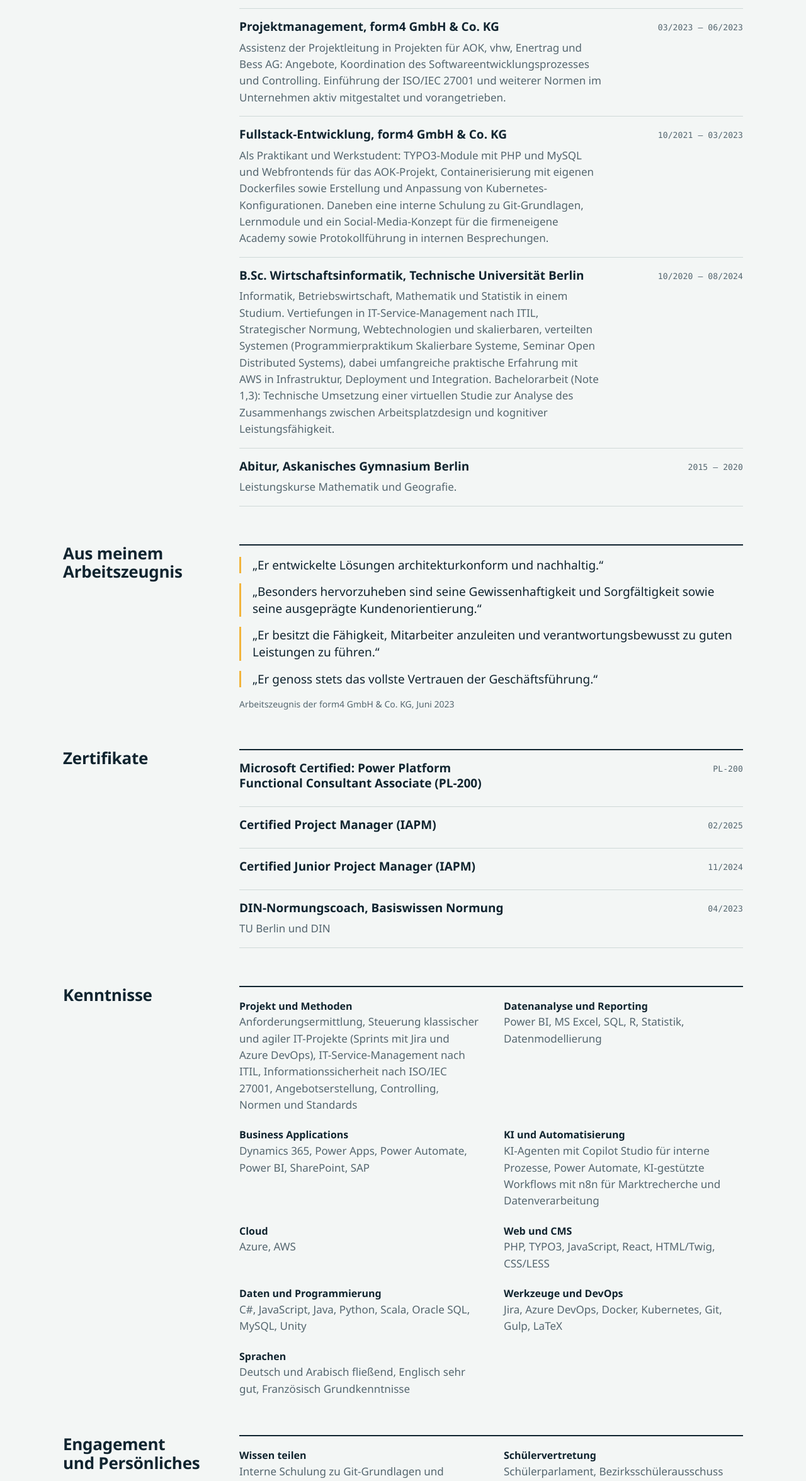
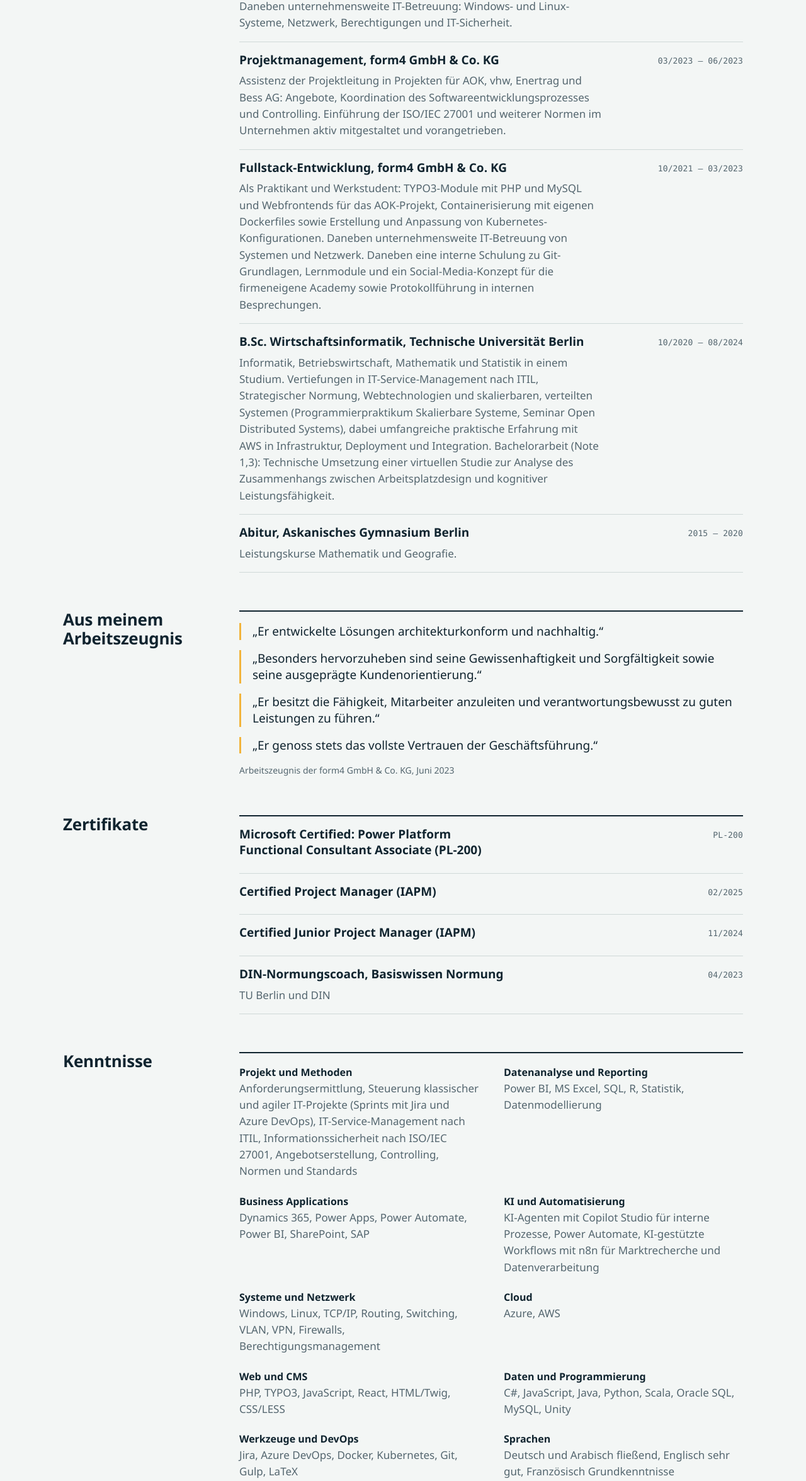
Before and after one commit to Odai-Mawed/Odai-Mawed.github.io, a plain HTML site: page index.html in a window 1280 px wide. Shown: the part 2180-4531 px from the top of the page at 63% size. Drawn offline with Linux system fonts and the light colour scheme.

Commit message:
Systeme und Netzwerk sowie unternehmensweite IT-Betreuung ergänzen
Co-Authored-By: Claude Opus 5.5 <noreply@anthropic.com>
Claude-Session: https://claude.ai/code/session_013YeMqW2kHUiqhRHVCd9QU5

```diff
--- a/index.html
+++ b/index.html
@@ -152,9 +152,9 @@
   <section class="block split">
     <h2>Laufbahn</h2>
     <ul class="rows">
-      <li><h3>Solution Architect &amp; Junior Project Manager, KOSTBAR</h3><p>Anforderungsermittlung mit den Fachbereichen, Konzeption von Lösungsarchitekturen mit Dynamics 365, Power Platform, Azure und SAP, Planung und Steuerung von Kundenprojekten bis zu Test und Abnahme, Strukturierung von Datenmodellen, Automatisierung von Geschäftsprozessen, Entwicklung von JavaScript-Webressourcen und Komponenten in C# für Dynamics 365, KI-Agenten mit Copilot Studio für interne Prozesse sowie Berichte an die Geschäftsführung. Kunden vor allem aus dem öffentlichen und öffentlichkeitsnahen Umfeld.</p><span class="mono">06/2024 – heute</span></li>
+      <li><h3>Solution Architect &amp; Junior Project Manager, KOSTBAR</h3><p>Anforderungsermittlung mit den Fachbereichen, Konzeption von Lösungsarchitekturen mit Dynamics 365, Power Platform, Azure und SAP, Planung und Steuerung von Kundenprojekten bis zu Test und Abnahme, Strukturierung von Datenmodellen, Automatisierung von Geschäftsprozessen, Entwicklung von JavaScript-Webressourcen und Komponenten in C# für Dynamics 365, KI-Agenten mit Copilot Studio für interne Prozesse sowie Berichte an die Geschäftsführung. Kunden vor allem aus dem öffentlichen und öffentlichkeitsnahen Umfeld. Daneben unternehmensweite IT-Betreuung: Windows- und Linux-Systeme, Netzwerk, Berechtigungen und IT-Sicherheit.</p><span class="mono">06/2024 – heute</span></li>
       <li><h3>Projektmanagement, form4 GmbH &amp; Co. KG</h3><p>Assistenz der Projektleitung in Projekten für AOK, vhw, Enertrag und Bess AG: Angebote, Koordination des Softwareentwicklungsprozesses und Controlling. Einführung der ISO/IEC 27001 und weiterer Normen im Unternehmen aktiv mitgestaltet und vorangetrieben.</p><span class="mono">03/2023 – 06/2023</span></li>
-      <li><h3>Fullstack-Entwicklung, form4 GmbH &amp; Co. KG</h3><p>Als Praktikant und Werkstudent: TYPO3-Module mit PHP und MySQL und Webfrontends für das AOK-Projekt, Containerisierung mit eigenen Dockerfiles sowie Erstellung und Anpassung von Kubernetes-Konfigurationen. Daneben eine interne Schulung zu Git-Grundlagen, Lernmodule und ein Social-Media-Konzept für die firmeneigene Academy sowie Protokollführung in internen Besprechungen.</p><span class="mono">10/2021 – 03/2023</span></li>
+      <li><h3>Fullstack-Entwicklung, form4 GmbH &amp; Co. KG</h3><p>Als Praktikant und Werkstudent: TYPO3-Module mit PHP und MySQL und Webfrontends für das AOK-Projekt, Containerisierung mit eigenen Dockerfiles sowie Erstellung und Anpassung von Kubernetes-Konfigurationen. Daneben unternehmensweite IT-Betreuung von Systemen und Netzwerk. Daneben eine interne Schulung zu Git-Grundlagen, Lernmodule und ein Social-Media-Konzept für die firmeneigene Academy sowie Protokollführung in internen Besprechungen.</p><span class="mono">10/2021 – 03/2023</span></li>
       <li><h3>B.Sc. Wirtschaftsinformatik, Technische Universität Berlin</h3><p>Informatik, Betriebswirtschaft, Mathematik und Statistik in einem Studium. Vertiefungen in IT-Service-Management nach ITIL, Strategischer Normung, Webtechnologien und skalierbaren, verteilten Systemen (Programmierpraktikum Skalierbare Systeme, Seminar Open Distributed Systems), dabei umfangreiche praktische Erfahrung mit AWS in Infrastruktur, Deployment und Integration. Bachelorarbeit (Note 1,3): Technische Umsetzung einer virtuellen Studie zur Analyse des Zusammenhangs zwischen Arbeitsplatzdesign und kognitiver Leistungsfähigkeit.</p><span class="mono">10/2020 – 08/2024</span></li>
       <li><h3>Abitur, Askanisches Gymnasium Berlin</h3><p>Leistungskurse Mathematik und Geografie.</p><span class="mono">2015 – 2020</span></li>
     </ul>
@@ -188,6 +188,7 @@
       <div><h3>Datenanalyse und Reporting</h3><p>Power BI, MS Excel, SQL, R, Statistik, Datenmodellierung</p></div>
       <div><h3>Business Applications</h3><p>Dynamics 365, Power Apps, Power Automate, Power BI, SharePoint, SAP</p></div>
       <div><h3>KI und Automatisierung</h3><p>KI-Agenten mit Copilot Studio für interne Prozesse, Power Automate, KI-gestützte Workflows mit n8n für Marktrecherche und Datenverarbeitung</p></div>
+      <div><h3>Systeme und Netzwerk</h3><p>Windows, Linux, TCP/IP, Routing, Switching, VLAN, VPN, Firewalls, Berechtigungsmanagement</p></div>
       <div><h3>Cloud</h3><p>Azure, AWS</p></div>
       <div><h3>Web und CMS</h3><p>PHP, TYPO3, JavaScript, React, HTML/Twig, CSS/LESS</p></div>
       <div><h3>Daten und Programmierung</h3><p>C#, JavaScript, Java, Python, Scala, Oracle SQL, MySQL, Unity</p></div>
```
